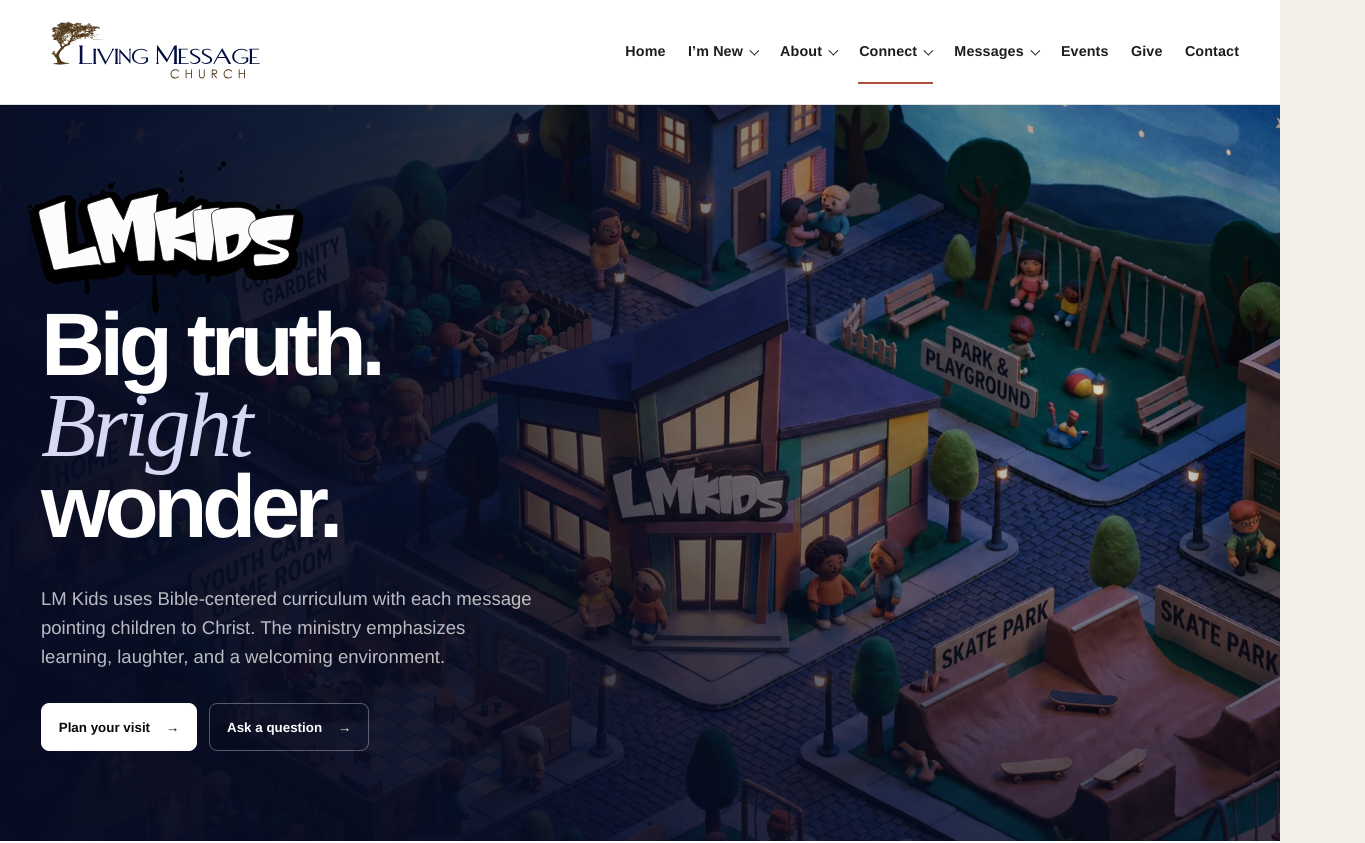
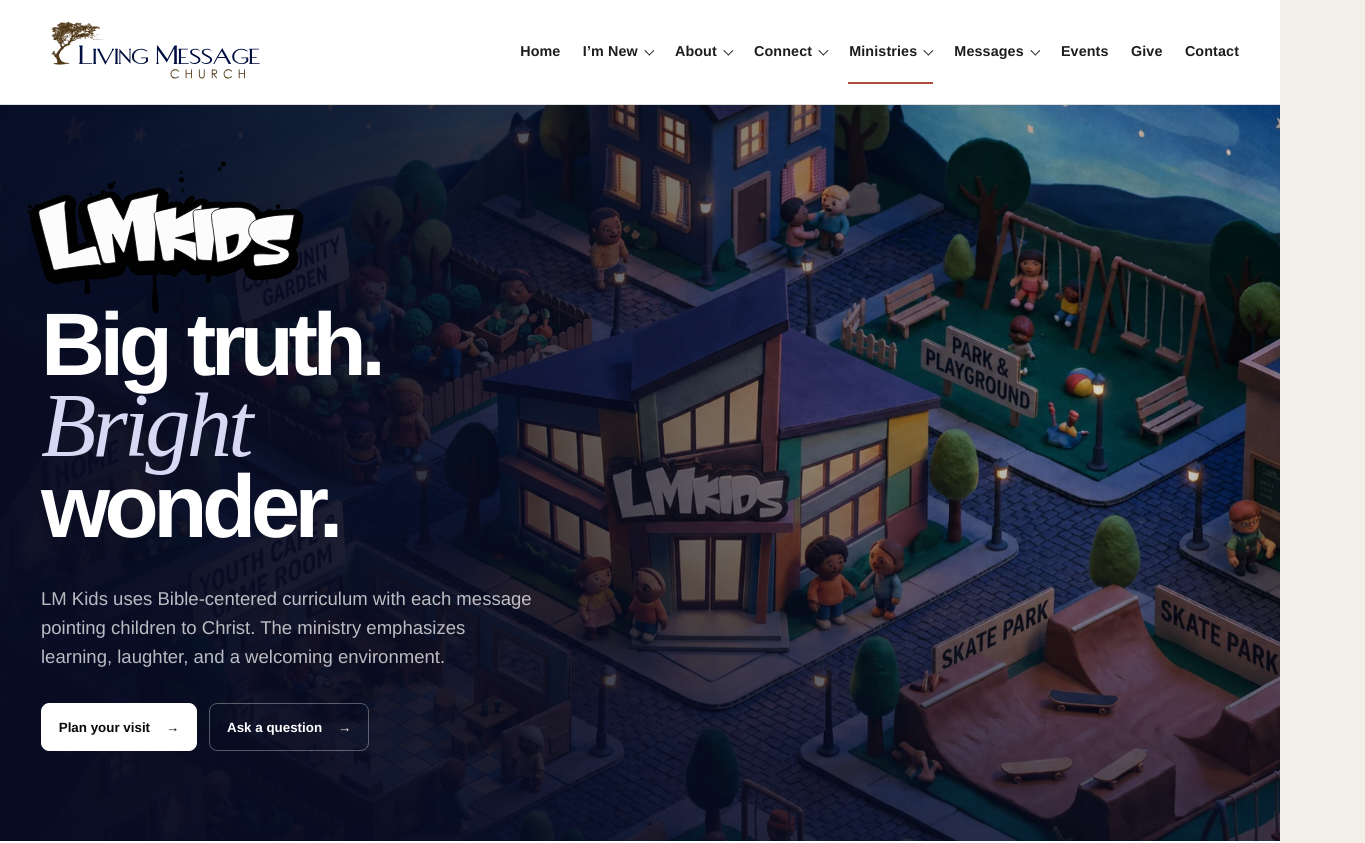
Before and after one commit to living-message-church/living-message-church, a Next.js app: page /lmkids in a window 1280 px wide. Shown: the top 843 px of the page, 1365 px wide, since content can reach past the window. Built offline with nearby package versions, Linux system fonts and the light colour scheme.

Commit message:
Separate ministries navigation

```diff
--- a/src/components/shell/site-header.tsx
+++ b/src/components/shell/site-header.tsx
@@ -45,7 +45,7 @@
 
         <nav className="desktop-nav" aria-label="Primary navigation">
           {primaryNavigation.map((item) => {
-            const current = isCurrent(item.href) || item.children?.some((child) => child.availability === "implemented" && isCurrent(child.href));
+            const current = pathname === item.href || item.children?.some((child) => child.availability === "implemented" && isCurrent(child.href));
             if (item.children) {
               const menuOpen = openMenu === item.href;
               const menuId = `desktop-${item.label.toLowerCase().replaceAll(/[^a-z0-9]+/g, "-")}-menu`;
--- a/src/content/navigation.ts
+++ b/src/content/navigation.ts
@@ -41,15 +41,23 @@
     href: "/connect",
     availability: "implemented",
     children: [
-      { label: "LMKids", href: "/lmkids", availability: "implemented" },
       { label: "Youth", href: "/connect/youth", availability: "implemented" },
-      { label: "Young Adults", href: "/connect/young-adults", availability: "implemented" },
-      { label: "Men", href: "#", availability: "planned" },
-      { label: "Women", href: "#", availability: "planned" },
       { label: "Groups", href: "/connect/groups", availability: "implemented" },
       { label: "Marriage & Family", href: "#", availability: "planned" },
       { label: "Care", href: "#", availability: "planned" },
       { label: "Worship", href: "#", availability: "planned" },
+    ],
+  },
+  {
+    label: "Ministries",
+    href: "#ministries",
+    availability: "group",
+    children: [
+      { label: "Men’s", href: "#", availability: "planned" },
+      { label: "Women’s", href: "#", availability: "planned" },
+      { label: "Young Adults", href: "/connect/young-adults", availability: "implemented" },
+      { label: "Seniors", href: "#", availability: "planned" },
+      { label: "LM Kids", href: "/lmkids", availability: "implemented" },
     ],
   },
   {
```
Also changed, not shown: 1 other file (tests, documents, lock files or other folders).
